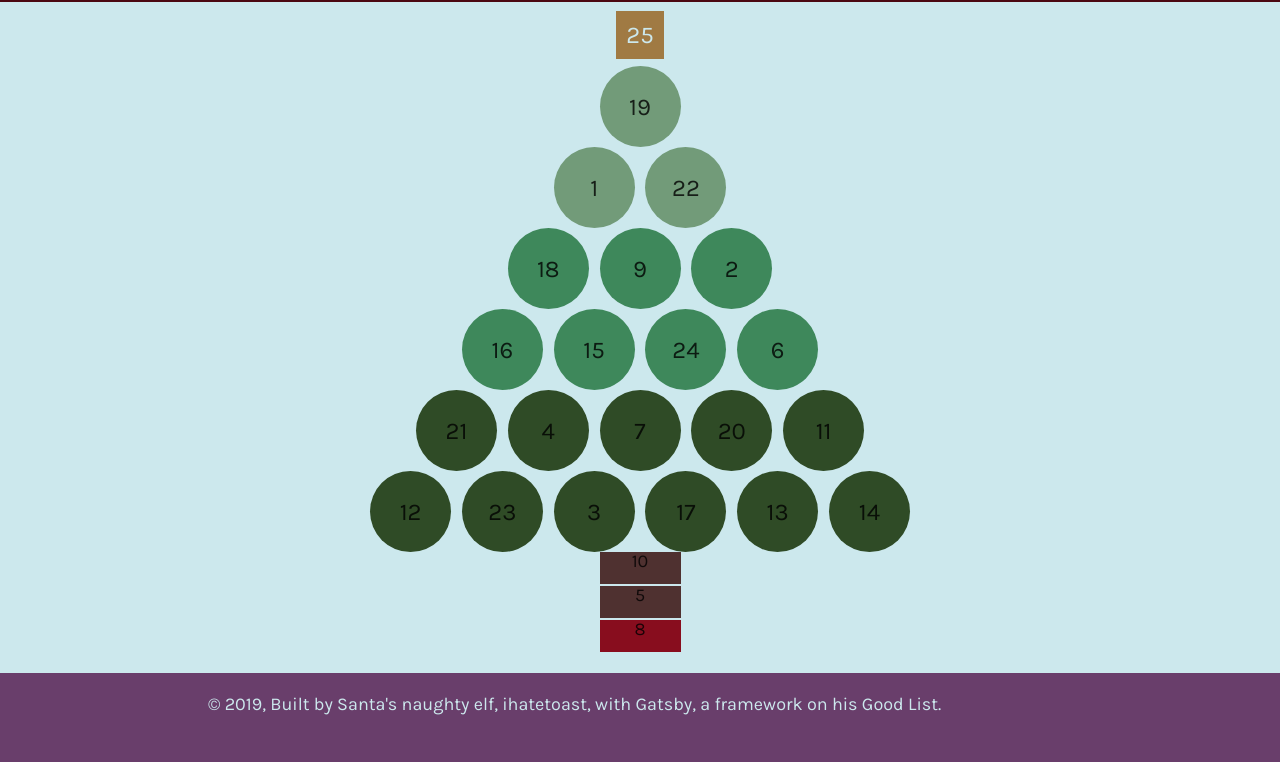
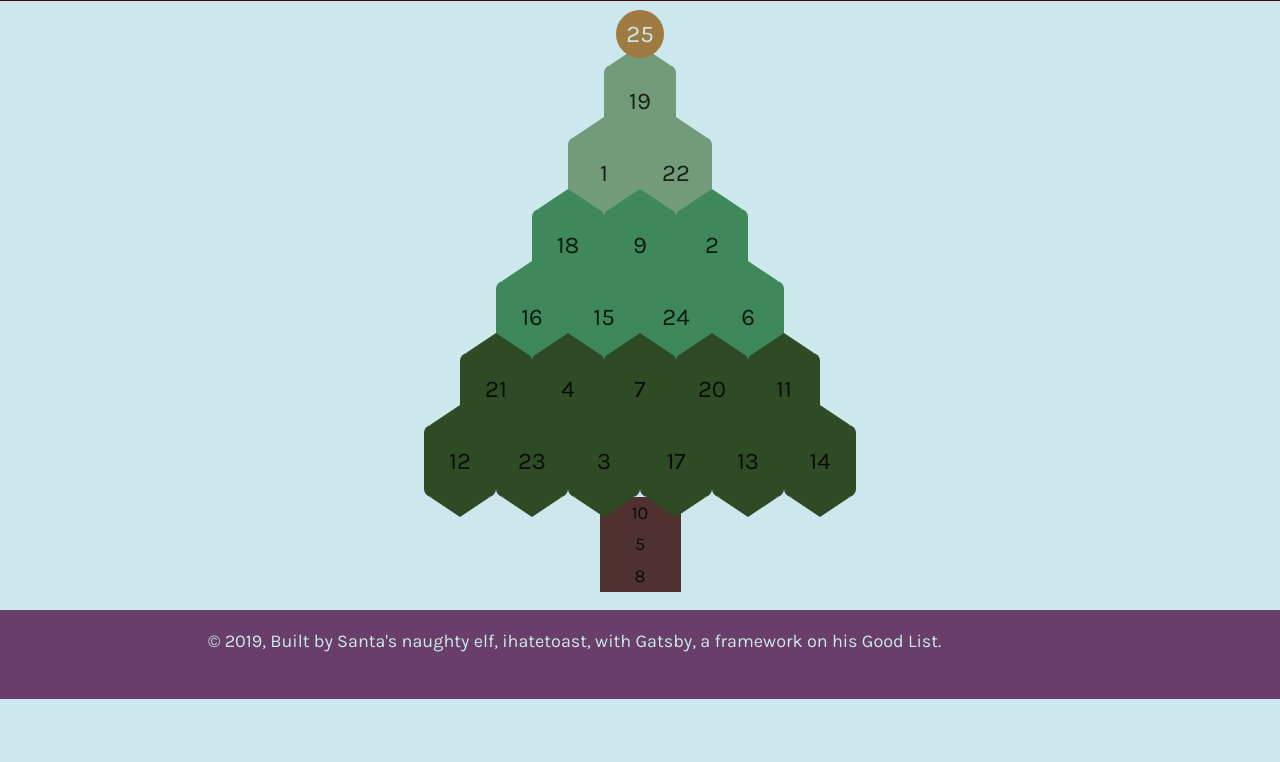
Before and after one commit to ihatetoast/advent-calendar, a Gatsby site: page / in a window 1280 px wide. Shown: the part 126-888 px from the top of the page. After the commit the page ends 825 px from the top, so only its background shows below. Built offline with nearby package versions, Linux system fonts and the light colour scheme; Gatsby itself is replaced by a stand-in of ours.

Commit message:
styled trunk. done for 2019

```diff
--- a/gatsby-config.js
+++ b/gatsby-config.js
@@ -1,7 +1,7 @@
 module.exports = {
   siteMetadata: {
-    title: `Advent Calendar`,
-    description: `Advent calendar built with Gatsby JS.`,
+    title: `Countdown to Christmas`,
+    description: `countdown Christmas tree built with Gatsby JS.`,
     author: `@i_hate_toast`,
   },
   plugins: [
--- a/src/components/header.js
+++ b/src/components/header.js
@@ -1,7 +1,7 @@
 import PropTypes from "prop-types";
 import React from "react";
 import styled from "styled-components";
-import { colors, fonts } from "../styles/variables";
+import { colors, fonts, breakpoints } from "../styles/variables";
 const StyledHeader = styled.header`
   background: ${colors.red};
   margin-bottom: 0.5rem;
@@ -10,8 +10,15 @@ const StyledHeader = styled.header`
     margin: 0 auto;
     max-width: 900px;
     padding: 1.45rem 1.1rem;
+    text-align:center;
     h1 {
       font-family: ${fonts.headings};
+      font-size: 1.8em;
+      color:${colors.star2};
+      @media(min-width:${breakpoints.tablet}){
+        font-size: 2.2em;
+      }
+
     }
   }
 `;
--- a/src/components/layout.js
+++ b/src/components/layout.js
@@ -12,10 +12,17 @@ import styled from "styled-components";
 import Header from "./header";
 import Footer from "./footer";
 import "./layout.css";
+const StyledBody = styled.div`
+ display: -webkit-box;
+ display: -ms-flexbox;
+ display: flex;
+  min-height: 100vh;
+  flex-direction: column;
+`
 const ContentWrapper = styled.div`
   margin: 0 auto;
   max-width: 1100px;
-
+  flex: 1;
   margin-bottom: 1em;
 `;
 const Layout = ({ children }) => {
@@ -30,11 +37,11 @@ const Layout = ({ children }) => {
   `);
 
   return (
-    <>
+    <StyledBody>
       <Header siteTitle={data.site.siteMetadata.title} />
       <ContentWrapper>{children}</ContentWrapper>
       <Footer />
-    </>
+    </StyledBody>
   );
 };
 
--- /dev/null
+++ b/src/components/tree/box.js
@@ -0,0 +1,53 @@
+import React, { useState } from "react";
+import styled from "styled-components";
+import { colors, fonts, breakpoints } from "../../styles/variables";
+import {randoNummo} from '../../utils';
+const TrunkBoxDiv = styled.div`
+  width: 3em;
+  height: 1.75em;
+  font-size:18px;
+  display:-webkit-box;
+  display:-ms-flexbox;
+  display:flex;
+  -webkit-box-pack:center;
+  -ms-flex-pack:center;
+  justify-content:center;
+  -webkit-box-align: center;
+  -ms-flex-align: center;
+  align-items: center;
+  @media (min-width: ${breakpoints.tablet}) {
+    width: 4em;
+  }
+  @media (min-width: ${breakpoints.laptop}) {
+   width: 4.5em;
+  }
+
+
+`;
+
+console.log(randoNummo());
+const Box = ({ day, checkDay }) => {
+
+const thisDay = day;
+
+  const [backgroundColor, setBackgroundColor] = useState(`${colors.trunk}`)
+ const isDay = checkDay(12, thisDay);
+const getRandoColor=()=>{
+  const r = randoNummo();
+  return `rgb(${r}, 0, 0`
+}
+  const openDoor = () => {
+    if (isDay) {
+    setBackgroundColor(getRandoColor())
+    }
+  };
+
+  return (
+
+      <TrunkBoxDiv style={{background:`${backgroundColor}`}} onClick={() => openDoor()}>
+       {day}
+      </TrunkBoxDiv>
+
+  );
+};
+export default Box;
--- a/src/components/tree/branch.js
+++ b/src/components/tree/branch.js
@@ -3,42 +3,67 @@ import styled from "styled-components";
 import { colors, fonts, breakpoints } from "../../styles/variables";
 import {randoNummo} from '../../utils';
 const FirBranch = styled.div`
-  display: flex;
-  justify-content: center;
+position:relative;
+display:-webkit-box;
+  display:-ms-flexbox;
+  display:flex;
+  -webkit-box-pack:center;
+  -ms-flex-pack:center;
+  justify-content:center;
+  -webkit-box-align: center;
+  -ms-flex-align: center;
   align-items: center;
   font-family: ${fonts.text};
-
   width: 60px;
   height: 60px;
-  border-radius: 50%;
+  border-radius: 1px;
   margin: 0;
+  &:before,
+  &:after{
+    content: "";
+    position: absolute;
+    width: 0;
+    border-left: 30px solid transparent;
+    border-right: 30px solid transparent;
+  }
+  @media (min-width: ${breakpoints.tablet}) {
+    width: 64px;
+    height: 64px;
+    border-radius: 3px;
+    &:before,
+    &:after{
+      border-left-width: 32px;
+      border-right-width: 32px;
+    }
+  }
+  @media (min-width: ${breakpoints.laptop}) {
+    width: 72px;
+    height: 72px;
+    border-radius: 8px;
+    &:before,
+    &:after{
+      border-left-width: 36px;
+      border-right-width: 36px;
+    }
+  }
   &.ornament-wrapper{
     box-shadow:0 0 2px 2px ${colors.star2};
   }
-  @media (min-width: ${breakpoints.tablet}) {
-    width: 4em;
-    height: 4em;
-    margin: 0 0.2em;
-  }
-  @media (min-width: ${breakpoints.laptop}) {
-    width: 4.5em;
-    height: 4.5em;
-    margin: 0 0.3em;
-  }
-  .ornament-cap{
-    width:10px;
-    height:10px;
-    color:${colors.star2};
-  }
+
 
 `;
 const FirDate = styled.div`
 position:relative;
-display:flex;
-justify-content:center;
-align-items: center;
+display:-webkit-box;
+  display:-ms-flexbox;
+  display:flex;
+  -webkit-box-pack:center;
+  -ms-flex-pack:center;
+  justify-content:center;
+  -webkit-box-align: center;
+  -ms-flex-align: center;
+  align-items: center;
 z-index: 3;
-
 padding: 2px;
 font-size: 18px;
 width: 36px;
@@ -51,11 +76,57 @@ background: ${props => props.ornament==="ornament" ? colors.red : `transparent`}
 }
 .ornament-cap{
   position:absolute;
-    width:4px;
-    height:4px;
+  width:5px;
+  height:5px;
+  top:-4px;
+  background:${colors.star2};
+  &:after{
+    content: '{';
+    position:absolute;
     top:-4px;
-    background:${colors.star2};
+    left:-0.5px;
+    font-size: 7px;
+    transform: rotate(90deg);
   }
+  &:before{
+    content:'J';
+    position:absolute;
+    top: -9px;
+    left: 1px;
+    font-size:10px;
+    transform: rotate(180deg);
+  }
+  @media (min-width: ${breakpoints.tablet}) {
+    width:6px;
+    height:6px;
+    top:-5px;
+    &:after{
+      top:-6px;
+      left:0px;
+      font-size: 10px;
+      transform: rotate(90deg);
+    }
+    &:before{
+      top: -13px;
+      font-size:14px;
+    }
+}
+  @media (min-width: ${breakpoints.laptop}) {
+    width:10px;
+    height:10px;
+    top:-9px;
+    &:after{
+      top:-8px;
+      left:2px;
+      font-size: 15px;
+      transform: rotate(90deg);
+    }
+    &:before{
+      top: -15px;
+      font-size:16px;
+    }
+  }
+}
 @media (min-width: ${breakpoints.tablet}) {
   font-size: 21px;
   width: 42px;
@@ -70,7 +141,6 @@ background: ${props => props.ornament==="ornament" ? colors.red : `transparent`}
 console.log(randoNummo());
 const Branch = ({ day, checkDay }) => {
 
-  // const isDay = true;
 const thisDay = day;
   const [ornament, setOrnament] = useState("");
   const [backgroundColor, setBackgroundColor] = useState('transparent')
@@ -79,12 +149,11 @@ const getRandoColor=()=>{
   const r = randoNummo();
   const g = randoNummo();
   const b = randoNummo();
-return `rgb(${r}, ${g}, ${b})`
+  return `rgb(${r}, ${g}, ${b})`
 }
   const openDoor = () => {
+    if (isDay) {
     setBackgroundColor(getRandoColor())
-    if (isDay) {
-
       setOrnament("ornament");
     }
   };
--- a/src/components/tree/star.js
+++ b/src/components/tree/star.js
@@ -5,9 +5,16 @@ import styled from "styled-components";
 import { colors, breakpoints, fonts } from "../../styles/variables";
 const StarWrapper = styled.div`
   position: relative;
+  z-index: 2;
   text-align: unset;
-  display: flex;
-  justify-content: center;
+  display:-webkit-box;
+  display:-ms-flexbox;
+  display:flex;
+  -webkit-box-pack:center;
+  -ms-flex-pack:center;
+  justify-content:center;
+  -webkit-box-align: center;
+  -ms-flex-align: center;
   align-items: center;
   font-family: ${fonts.text};
   color: ${colors.snow};
@@ -16,6 +23,7 @@ const StarWrapper = styled.div`
   height: 36px;
   background-color: ${colors.star1};
   margin-bottom: 0.3em;
+  border-radius: 50%;
   @media (min-width: ${breakpoints.tablet}) {
     font-size: 21px;
     width: 42px;
@@ -26,9 +34,9 @@ const StarWrapper = styled.div`
     width: 48px;
     height: 48px;
   }
-&.sparkle{
-  background: ${colors.red};
-}
+  &.sparkle{
+    background: ${colors.red};
+  }
   .starDate {
     background: ${colors.star1};
     border-radius: 50%;
@@ -41,18 +49,14 @@ const StarWrapper = styled.div`
   .sparkle {
     position: absolute;
     z-index: 1;
-
     width: 100%;
     height: 100%;
     transition: all 1s  ease-in-out;
     .sparkleBits {
-
       position: absolute;
-
       width: 50%;
       height: 50%;
       transform: rotate(45deg);
-
     }
     #sparkleBit-1,
     #sparkleBit-4 {
@@ -78,14 +82,14 @@ const StarWrapper = styled.div`
     #sparkleBit-4 {
       top: 50%;
     }
-    #sparkleBit-5, #sparkleBit-7 {
+    #sparkleBit-5,
+    #sparkleBit-7 {
       left: 25%;
-
       background: ${colors.accent1};
     }
-    #sparkleBit-6, #sparkleBit-8 {
-    top: 25%;
-
+    #sparkleBit-6,
+    #sparkleBit-8 {
+      top: 25%;
       background: ${colors.red};;
     }
     #sparkleBit-5{
@@ -104,13 +108,11 @@ const StarWrapper = styled.div`
 `;
 
 const Star = ({ day, checkDay }) => {
-  const isDay = checkDay(11, 26);
-  // const isDay=true;
+  const isDay = checkDay(12, day);
 
   const [sparkle, setSparkle] = useState("noSparkle");
   const openDoor = () => {
     if (isDay) {
-
       setSparkle("sparkle");
     }
   };
--- a/src/components/tree/tree.js
+++ b/src/components/tree/tree.js
@@ -3,11 +3,18 @@ import styled from "styled-components";
 import Star from "./star";
 import TreeGreen from "./treeGreen";
 import Trunk from "./trunk";
-import { splitTree, checkDay, checkDayTest } from "../../utils";
+import { splitTree, checkDay } from "../../utils";
 const StarRow = styled.div`
-  display: flex;
-  justify-content: center;
+display:-webkit-box;
+  display:-ms-flexbox;
+  display:flex;
+  -webkit-box-pack:center;
+  -ms-flex-pack:center;
+  justify-content:center;
+  -webkit-box-align: center;
+  -ms-flex-align: center;
   align-items: center;
+  z-index: 10;
 `;
 export default function Tree() {
   const wholeTree = splitTree();
@@ -19,7 +26,7 @@ export default function Tree() {
         <Star day={25} checkDay={checkDay} />
       </StarRow>
 
-      <TreeGreen firArr={firArr} checkDay={checkDayTest} />
+      <TreeGreen firArr={firArr} checkDay={checkDay} />
       <Trunk trunkArr={trunkArr} checkDay={checkDay} />
     </div>
   );
--- a/src/components/tree/treeGreen.js
+++ b/src/components/tree/treeGreen.js
@@ -1,17 +1,59 @@
 import React from "react";
 import styled from "styled-components";
-import {  colors } from "../../styles/variables";
+import {  colors, breakpoints } from "../../styles/variables";
 import Branch from "./branch";
 const FirBranches = styled.div`
   text-align: center;
+  .firBoxes:before,
+  .firBoxes:after{
+    content: "";
+    position: absolute;
+    width: 0;
+    border-left: 30px solid transparent;
+    border-right: 30px solid transparent;
+  }
+  .firBoxes:before{
+    bottom: 100%;
+    border-bottom-width: 17.32px;
+    border-bottom-style:solid;
+    @media(min-width:${breakpoints.tablet}){
+      border-bottom-width: 18.48px;
+    }
+    @media(min-width:${breakpoints.laptop}){
+      border-bottom-width: 20.78px;
+    }
+  }
+  .firBoxes:after{
+    top: 100%;
+    width: 0;
+    border-top-width: 17.32px;
+    border-top-style:solid;
+    @media(min-width:${breakpoints.tablet}){
+      border-top-width: 18.48px;
+    }
+    @media(min-width:${breakpoints.laptop}){
+      border-top-width: 20.78px;
+    }
+  }
+
   .firRow {
+    display: -webkit-box;
+    display: -ms-flexbox;
     display: flex;
-    justify-content: center;
+    -webkit-box-pack:center;
+    -ms-flex-pack:center;
+    justify-content:center;
   }
   #firRow-1,
   #firRow-2 {
     .firBoxes {
       background-color: ${colors.firLight};
+      &:before{
+        border-bottom-color:  ${colors.firLight};
+      }
+      &:after{
+        border-top-color: ${colors.firLight};
+      }
     }
   }
 
@@ -19,12 +61,24 @@ const FirBranches = styled.div`
   #firRow-4 {
     .firBoxes {
       background-color: ${colors.firMedium};
+      &:before{
+        border-bottom-color:  ${colors.firMedium};
+      }
+      &:after{
+        border-top-color: ${colors.firMedium};
+      }
     }
   }
   #firRow-5,
   #firRow-6 {
     .firBoxes {
       background-color: ${colors.firDark};
+      &:before{
+        border-bottom-color:  ${colors.firDark};
+      }
+      &:after{
+        border-top-color: ${colors.firDark};
+      }
     }
   }
 `;
@@ -38,7 +92,7 @@ const TreeGreen = ({ firArr, checkDay }) => {
     let subArr = [];
     firArr.map((el, i) => {
       subArr.push(
-        <Branch key={`${i}${el}`} id={`box-${i}`} day={el} checkDay={checkDay}>
+        <Branch key={`${i}${el}`} id={`box-${i}`} day={el} checkDay={checkDay} >
           {el}
         </Branch>
       );
--- a/src/components/tree/trunk.js
+++ b/src/components/tree/trunk.js
@@ -1,39 +1,30 @@
 import React from "react";
 import styled from "styled-components";
-import { colors, fonts, breakpoints } from "../../styles/variables";
+import Box from './box'
+import {  fonts } from "../../styles/variables";
 const TrunkPan = styled.div`
+  display: -webkit-box;
+  display: -ms-flexbox;
   display: flex;
+  -webkit-box-orient: vertical;
+  -webkit-box-direction: normal;
+  -ms-flex-direction: column;
   flex-direction: column;
+  -webkit-box-align: center;
+  -ms-flex-align: center;
   align-items: center;
   font-family: ${fonts.text};
-  .trunkChunk {
-    width: 3em;
-    height: 1.75em;
-    margin-bottom: 0.15rem;
 
-    @media (min-width: ${breakpoints.tablet}) {
-      width: 4em;
-    }
-    @media (min-width: ${breakpoints.laptop}) {
-      width: 4.5em;
-    }
-  }
-  #chunk-0,
-  #chunk-1 {
-    background: ${colors.trunk};
-  }
-  #chunk-2 {
-    background: ${colors.red};
-  }
+
 `;
-const Trunk = ({ trunkArr, checkDay }) => {
-  // console.log(checkDay);
+const Trunk = ({ trunkArr, checkDay}) => {
+
   const buildTrunk = () => {
     const trunkChunk = trunkArr.map((el, i) => {
       return (
-        <div className="trunkChunk" key={`${i}${el}`} id={`chunk-${i}`}>
-          {el}
-        </div>
+        <Box  key={`${i}${el}`} day={el}  checkDay={checkDay}>
+         {el}
+        </Box>
       );
     });
     return trunkChunk;
--- a/src/utils.js
+++ b/src/utils.js
@@ -1,10 +1,9 @@
 export const checkDay = (mo, day) => {
   const today = new Date();
-  return today.getDate() <= day && today.getMonth() + 1 === mo;
+  return today.getDate() >= day && today.getMonth() + 1 >= mo;
 };
 export const checkDayTest = (mo, day) => {
-
-  return day <= 15 && mo === 12;
+  return day <= 15 && mo <= 12;
 };
 export const randoNummo =()=>{
  return Math.floor(Math.random() * 256);
```
Also changed, not shown: README.md.
